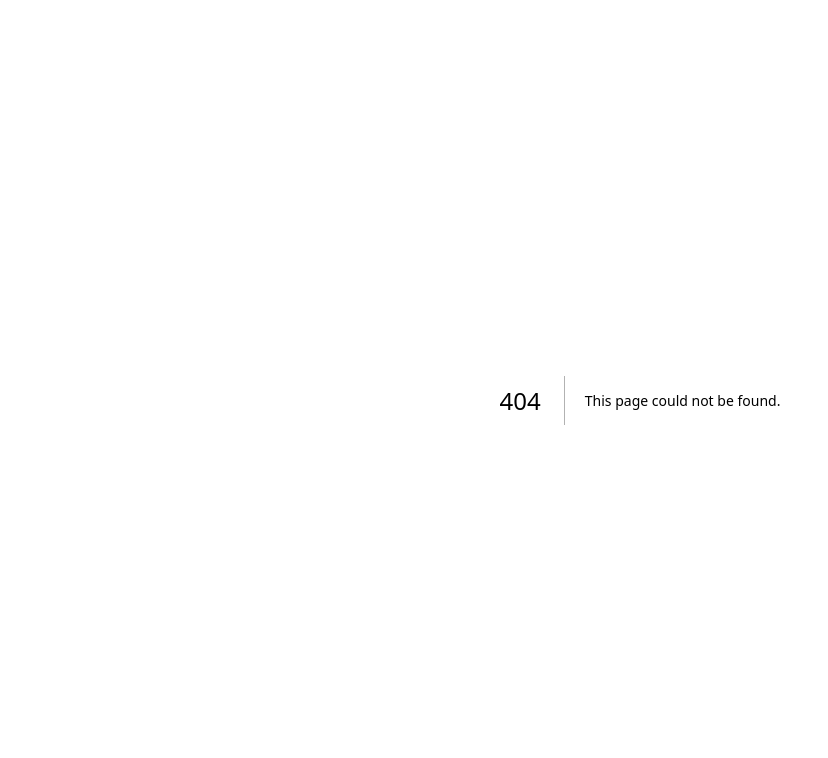
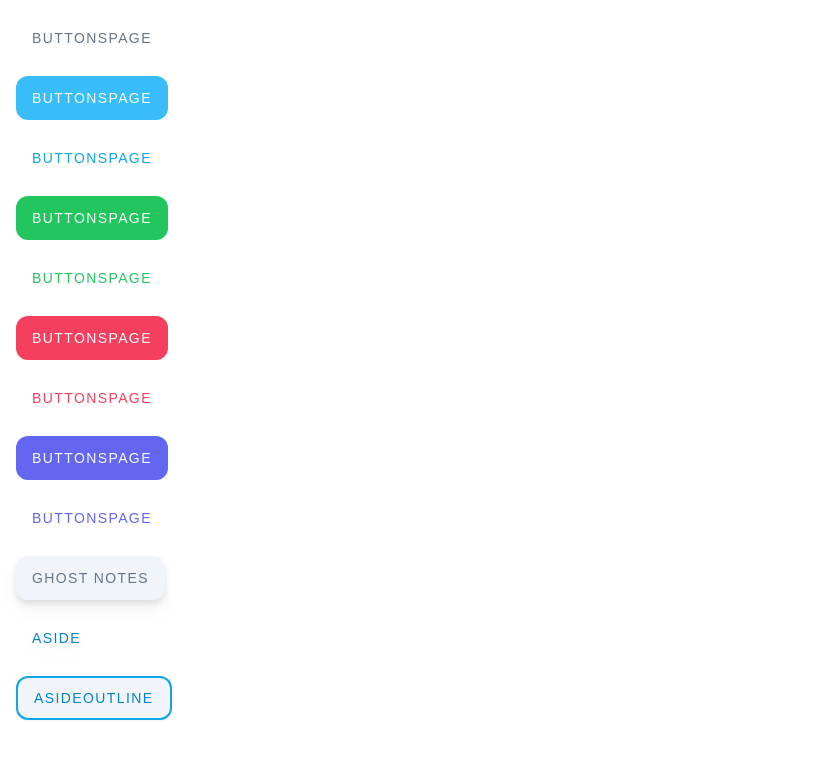
Before and after one commit to allanReyMacasaquit/salita, a Next.js app: page /buttons in a window 1280 px wide. Before the commit this address had no page. Shown: the top 758 px of the page, without its empty margins (0-828 px from the left). Built offline with nearby package versions, Linux system fonts and the light colour scheme.

Commit message:
create buttons variants

```diff
--- /dev/null
+++ b/app/buttons/page.tsx
@@ -0,0 +1,47 @@
+import { Button } from '@/components/ui/button';
+
+function ButtonsPage() {
+	return (
+		<div className=' p-4 space-y-4'>
+			<div>
+				<Button variant='default' className=''>
+					Buttonspage
+				</Button>
+			</div>
+			<div>
+				<Button variant='primary'>Buttonspage</Button>
+			</div>
+			<div>
+				<Button variant='primaryOutline'>Buttonspage</Button>
+			</div>
+			<div>
+				<Button variant='secondary'>Buttonspage</Button>
+			</div>
+			<div>
+				<Button variant='secondaryOutline'>Buttonspage</Button>
+			</div>
+			<div>
+				<Button variant='danger'>Buttonspage</Button>
+			</div>
+			<div>
+				<Button variant='dangerOutline'>Buttonspage</Button>
+			</div>
+			<div>
+				<Button variant='super'>Buttonspage</Button>
+			</div>
+			<div>
+				<Button variant='superOutline'>Buttonspage</Button>
+			</div>
+			<div>
+				<Button variant='ghost'>Ghost Notes</Button>
+			</div>
+			<div>
+				<Button variant='aside'>Aside</Button>
+			</div>
+			<div>
+				<Button variant='asideOutline'>AsideOutline</Button>
+			</div>
+		</div>
+	);
+}
+export default ButtonsPage;
--- a/components/ui/button.tsx
+++ b/components/ui/button.tsx
@@ -1,56 +1,72 @@
-import * as React from "react"
-import { Slot } from "@radix-ui/react-slot"
-import { cva, type VariantProps } from "class-variance-authority"
+import * as React from 'react';
+import { Slot } from '@radix-ui/react-slot';
+import { cva, type VariantProps } from 'class-variance-authority';
 
-import { cn } from "@/lib/utils"
+import { cn } from '@/lib/utils';
 
 const buttonVariants = cva(
-  "inline-flex items-center justify-center whitespace-nowrap rounded-md text-sm font-medium ring-offset-background transition-colors focus-visible:outline-none focus-visible:ring-2 focus-visible:ring-ring focus-visible:ring-offset-2 disabled:pointer-events-none disabled:opacity-50",
+	'uppercase tracking-widest inline-flex items-center justify-center whitespace-nowrap rounded-xl text-sm font-medium ring-offset-background transition-colors focus-visible:outline-none focus-visible:ring-2 focus-visible:ring-ring focus-visible:ring-offset-2 disabled:pointer-events-none disabled:opacity-50',
 	{
 		variants: {
 			variant: {
-        default: "bg-primary text-primary-foreground hover:bg-primary/90",
-        destructive:
-          "bg-destructive text-destructive-foreground hover:bg-destructive/90",
-        outline:
-          "border border-input bg-background hover:bg-accent hover:text-accent-foreground",
+				default:
+					'bg-white text-black border-slate-200 border-b-0  active:drop-shadow-lg hover:bg-slate-100 text-slate-500 transition',
+				primary:
+					'bg-sky-400 text-primary-foreground hover:bg-sky-400/90 border-sky-500/50 active:drop-shadow-lg border-b-0 active:border-b-4 transition',
+				primaryOutline:
+					'bg-white active:drop-shadow-lg text-sky-500 hover:bg-sky-50 transition',
 				secondary:
-          "bg-secondary text-secondary-foreground hover:bg-secondary/80",
-        ghost: "hover:bg-accent hover:text-accent-foreground",
-        link: "text-primary underline-offset-4 hover:underline",
+					'bg-green-500 text-primary-foreground active:border-b-4 active:drop-shadow-lg hover:bg-green-500/90 border-green-600/30 border-b-0 active:border-b-4 transition',
+				secondaryOutline:
+					'bg-white active:drop-shadow-lg text-green-500 hover:bg-green-50 transition',
+				danger:
+					'bg-rose-500 text-primary-foreground hover:bg-rose-500/90 border-rose-600/50 active:border-b-4 active:drop-shadow-lg border-b-0 active:border-b-4 transition',
+				dangerOutline:
+					'bg-rose active:drop-shadow-lg text-rose-500 hover:bg-rose-50 transition',
+				super:
+					'bg-indigo-500 text-primary-foreground hover:bg-indigo500/90 border-indigo-600/50 border-b-0 active:border-b-4 active:border-b-4 active:drop-shadow-lg transition',
+				superOutline:
+					'active:drop-shadow-lg text-indigo-500 hover:bg-indigo-50 transition',
+				ghost:
+					'bg-transparent border-transparent text-slate-500 drop-shadow-lg bg-slate-100 active:drop-shadow-sm transition-none',
+				aside:
+					'bg-transparent border-transparent drop-shadow-lg  text-sky-600 active:drop-shadow-sm transition-none',
+				asideOutline:
+					'bg-transparent border-transparent active:drop-shadow-lg bg-slate-100 text-sky-600 border-2 border-sky-500 hover:border-sky-500/50 drop-shadow-sm transition-none',
 			},
 			size: {
-        default: "h-10 px-4 py-2",
-        sm: "h-9 rounded-md px-3",
-        lg: "h-11 rounded-md px-8",
-        icon: "h-10 w-10",
+				default: 'h-11 px-4 py-2',
+				sm: 'h-9 px-3',
+				lg: 'h-12 px-8',
+				icon: 'h-10 w-10',
+				rounded: 'rounded-full',
 			},
 		},
 		defaultVariants: {
-      variant: "default",
-      size: "default",
+			variant: 'default',
+			size: 'default',
 		},
 	}
-)
+);
 
 export interface ButtonProps
 	extends React.ButtonHTMLAttributes<HTMLButtonElement>,
 		VariantProps<typeof buttonVariants> {
-  asChild?: boolean
+	asChild?: boolean;
 }
 
 const Button = React.forwardRef<HTMLButtonElement, ButtonProps>(
 	({ className, variant, size, asChild = false, ...props }, ref) => {
-    const Comp = asChild ? Slot : "button"
+		const Comp = asChild ? Slot : 'button';
 		return (
 			<Comp
 				className={cn(buttonVariants({ variant, size, className }))}
 				ref={ref}
 				{...props}
 			/>
-    )
+		);
 	}
-)
-Button.displayName = "Button"
+);
+Button.displayName = 'Button';
 
-export { Button, buttonVariants }
+export { Button, buttonVariants };
```
Lines whose indentation alone changed are shown as unchanged.
